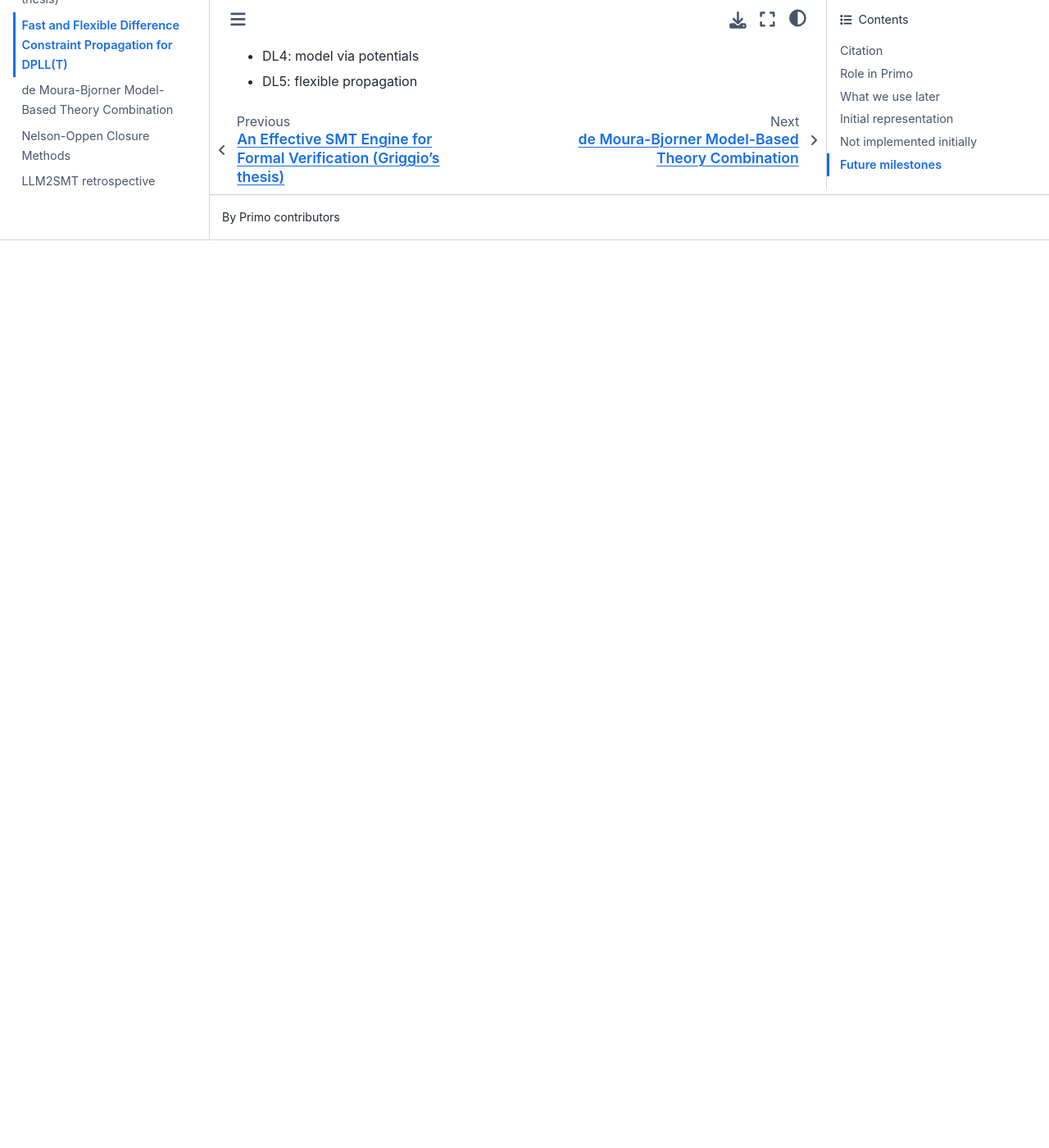
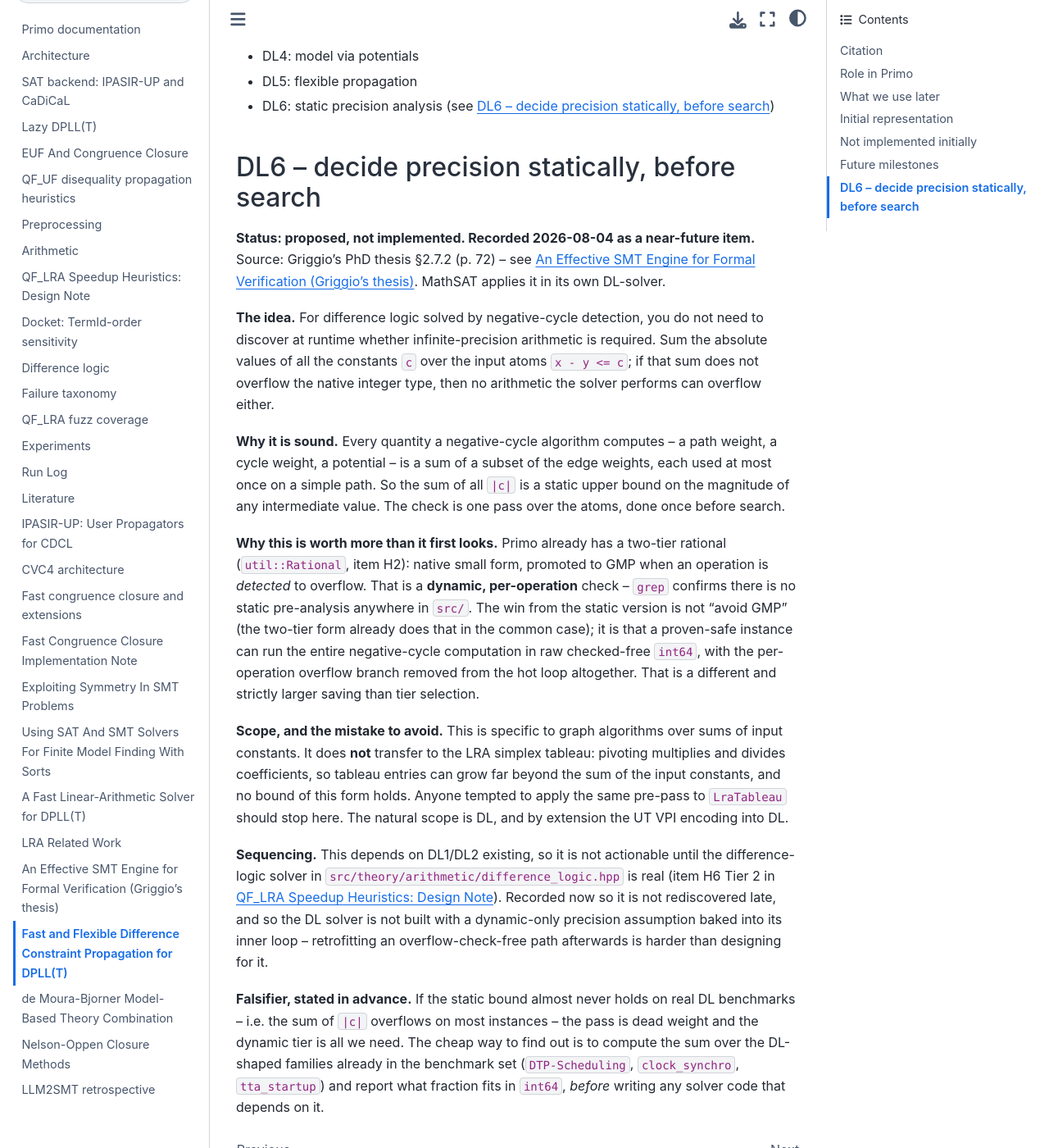
Before and after one commit to primo-solver/primo, a Jupyter Book: the page built from docs/papers/difference-constraint-propagation.md, in a window 1280 px wide and 1400 px high, scrolled down 1224 px. Shown: the whole window at 82% size. Built offline with Jupyter Book 1.0.4 settings and Sphinx 7.4.7 and the Sphinx Book theme 1.1.4, drawn with Linux system fonts in a browser that asks for light colours; before the commit the page ends 1517 px from its top, so only the background shows below that.

Commit message:
Record DL6: decide precision statically, before search
Griggio's thesis (§2.7.2, p. 72) notes that a difference-logic solver based
on negative-cycle detection can decide *statically* whether infinite
precision is needed at all: sum the absolute values of the constants c over
the input atoms x - y <= c, and if that fits the native type, no path or
cycle weight can overflow, since every quantity the algorithm computes is a
sum of a subset of the edge weights.

Primo has no equivalent. util::Rational's two-tier form (item H2) detects
overflow per operation and promotes to GMP; there is no static pre-analysis
anywhere in src/. The saving from the static version is not avoiding GMP --
the two-tier form already does that in the common case -- but being able to
drop the per-operation overflow branch from the hot loop entirely on a
proven-safe instance.

Recorded now rather than later because it is a design constraint on a solver
we have not written yet: retrofitting an overflow-check-free path into
difference_logic.hpp after the fact is harder than designing for it. Filed
as milestone DL6, gated on DL1/DL2 existing.

Scoped explicitly to DL and the UT VPI encoding into it, with a note that it
does NOT transfer to the LRA tableau -- pivoting multiplies and divides
coefficients, so no bound of this form holds there. Falsifier stated in
advance: if the sum overflows on most real DL benchmarks the pass is dead
weight, and the cheap way to check is to compute it over DTP-Scheduling,
clock_synchro and tta_startup before writing any solver code.

Docs only. scripts/build_docs.sh is clean.

Co-Authored-By: Claude Opus 5 <noreply@anthropic.com>

```diff
--- a/docs/papers/difference-constraint-propagation.md
+++ b/docs/papers/difference-constraint-propagation.md
@@ -39,3 +39,54 @@ The initial Primo scaffold does not need a full difference-logic solver.
 - DL3: conflict explanation from cycle edges
 - DL4: model via potentials
 - DL5: flexible propagation
+- DL6: static precision analysis (see [](#dl-static-precision))
+
+(dl-static-precision)=
+## DL6 -- decide precision statically, before search
+
+**Status: proposed, not implemented. Recorded 2026-08-04 as a near-future
+item.** Source: Griggio's PhD thesis §2.7.2 (p. 72) -- see
+[](griggio-mathsat-thesis.md). MathSAT applies it in its own DL-solver.
+
+**The idea.** For difference logic solved by negative-cycle detection, you do
+not need to discover at runtime whether infinite-precision arithmetic is
+required. Sum the absolute values of all the constants `c` over the input
+atoms `x - y <= c`; if that sum does not overflow the native integer type,
+then no arithmetic the solver performs can overflow either.
+
+**Why it is sound.** Every quantity a negative-cycle algorithm computes -- a
+path weight, a cycle weight, a potential -- is a sum of a subset of the edge
+weights, each used at most once on a simple path. So the sum of all `|c|` is a
+static upper bound on the magnitude of any intermediate value. The check is one
+pass over the atoms, done once before search.
+
+**Why this is worth more than it first looks.** Primo already has a two-tier
+rational (`util::Rational`, item H2): native small form, promoted to GMP when an
+operation is *detected* to overflow. That is a **dynamic, per-operation** check
+-- `grep` confirms there is no static pre-analysis anywhere in `src/`. The win
+from the static version is not "avoid GMP" (the two-tier form already does that
+in the common case); it is that a proven-safe instance can run the entire
+negative-cycle computation in raw checked-free `int64`, with the per-operation
+overflow branch removed from the hot loop altogether. That is a different and
+strictly larger saving than tier selection.
+
+**Scope, and the mistake to avoid.** This is specific to graph algorithms over
+sums of input constants. It does **not** transfer to the LRA simplex tableau:
+pivoting multiplies and divides coefficients, so tableau entries can grow far
+beyond the sum of the input constants, and no bound of this form holds. Anyone
+tempted to apply the same pre-pass to `LraTableau` should stop here. The natural
+scope is DL, and by extension the UT VPI encoding into DL.
+
+**Sequencing.** This depends on DL1/DL2 existing, so it is not actionable until
+the difference-logic solver in `src/theory/arithmetic/difference_logic.hpp` is
+real (item H6 Tier 2 in [](../qf-lra-heuristics.md)). Recorded now so it is not
+rediscovered late, and so the DL solver is not built with a dynamic-only
+precision assumption baked into its inner loop -- retrofitting an
+overflow-check-free path afterwards is harder than designing for it.
+
+**Falsifier, stated in advance.** If the static bound almost never holds on real
+DL benchmarks -- i.e. the sum of `|c|` overflows on most instances -- the pass is
+dead weight and the dynamic tier is all we need. The cheap way to find out is to
+compute the sum over the DL-shaped families already in the benchmark set
+(`DTP-Scheduling`, `clock_synchro`, `tta_startup`) and report what fraction fits
+in `int64`, *before* writing any solver code that depends on it.
```
